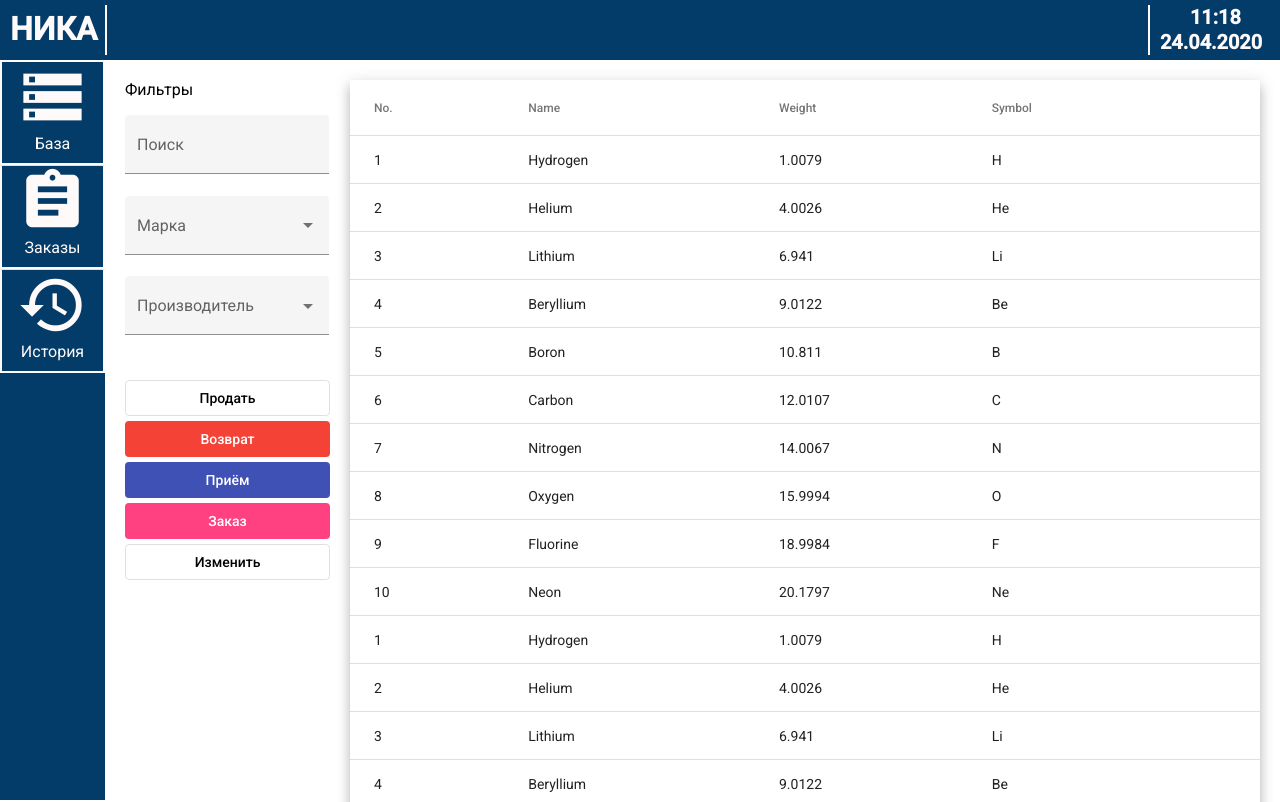
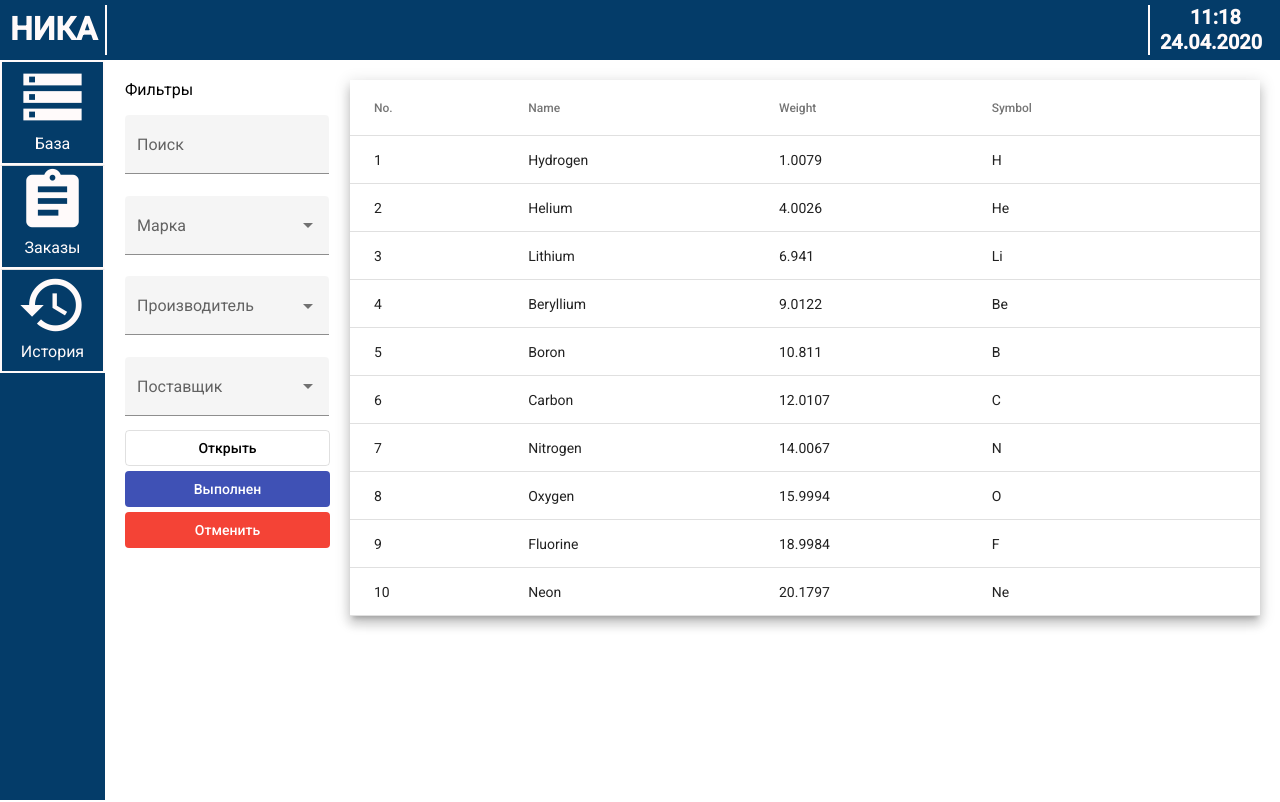
Before and after one commit to dementedmax/Nika, an Angular app in the folder nika-front/: page / in a window 1280 px wide. Shown: the top 802 px of the page. Built offline with nearby package versions, Linux system fonts and the light colour scheme.

Commit message:
Базовая вёрстка
Базовая вёрстка страницы заказов

```diff
--- a/nika-front/src/app/app.component.html
+++ b/nika-front/src/app/app.component.html
@@ -1,3 +1,3 @@
 <app-topbar></app-topbar>
 <app-navbar></app-navbar>
-<app-db-page></app-db-page>
+<app-order-page></app-order-page>
--- a/nika-front/src/app/app.module.ts
+++ b/nika-front/src/app/app.module.ts
@@ -17,13 +17,15 @@
 import { TopbarComponent } from './components/topbar/topbar.component';
 import { NavbarComponent } from './components/navbar/navbar.component';
 import { DbPageComponent } from './components/db-page/db-page.component';
+import { OrderPageComponent } from './components/order-page/order-page.component';
 
 @NgModule({
   declarations: [
     AppComponent,
     TopbarComponent,
     NavbarComponent,
-    DbPageComponent
+    DbPageComponent,
+    OrderPageComponent
   ],
   imports: [
     BrowserModule,
--- /dev/null
+++ b/nika-front/src/app/components/order-page/order-page.component.css
@@ -0,0 +1,32 @@
+.order-control-panel{
+    position: fixed;
+}
+
+.order-filter{
+    height: 350px;
+    width: 205px;
+    margin-top: 80px;
+    margin-left: 125px;
+}
+
+.order-control-buttons{
+    width: 205px;
+    margin-left: 125px;
+}
+
+.order-control-buttons button{
+    width: 100%;
+    margin-bottom: 5px;
+}
+
+.order-table{
+    position: absolute;
+    top: 80px;
+    left: 350px;
+    width: 100%;
+}
+
+.order-table-content{
+    width: calc(100% - 370px);
+}
+/*calc(100% - 370px)*/
--- /dev/null
+++ b/nika-front/src/app/components/order-page/order-page.component.html
@@ -0,0 +1,78 @@
+<div class="order-control-panel">
+    <div class="order-filter">
+        <p>Фильтры</p>
+        <mat-form-field appearance="fill">
+            <mat-label>Поиск</mat-label>
+            <input matInput>
+        </mat-form-field>
+        <mat-form-field appearance="fill">
+            <mat-label>Марка</mat-label>
+            <mat-select>
+                <mat-option value="option">BMW</mat-option>
+                <mat-option value="option">Toyota</mat-option>
+                <mat-option value="option">Mercedes</mat-option>
+                <mat-option value="option">Lada</mat-option>
+            </mat-select>
+        </mat-form-field>
+        <mat-form-field appearance="fill">
+            <mat-label>Производитель</mat-label>
+            <mat-select>
+                <mat-option value="option">Производитель 1</mat-option>
+                <mat-option value="option">Производитель 2</mat-option>
+                <mat-option value="option">Производитель 3</mat-option>
+                <mat-option value="option">Производитель 4</mat-option>
+            </mat-select>
+        </mat-form-field>
+        <mat-form-field appearance="fill">
+            <mat-label>Поставщик</mat-label>
+            <mat-select>
+                <mat-option value="option">Поставщик 1</mat-option>
+                <mat-option value="option">Поставщик 2</mat-option>
+                <mat-option value="option">Поставщик 3</mat-option>
+                <mat-option value="option">Поставщик 4</mat-option>
+            </mat-select>
+        </mat-form-field>
+    </div>
+
+    <div class="order-control-buttons">
+        <button mat-stroked-button>Открыть</button>
+        <button mat-flat-button color="primary">Выполнен</button>
+        <button mat-flat-button color="warn">Отменить</button>
+    </div>
+
+</div>
+
+<div class="order-table">
+    <table mat-table [dataSource]="dataSource" class="mat-elevation-z8 order-table-content">
+
+        <!--- Note that these columns can be defined in any order.
+              The actual rendered columns are set as a property on the row definition" -->
+
+        <!-- Position Column -->
+        <ng-container matColumnDef="position">
+            <th mat-header-cell *matHeaderCellDef> No. </th>
+            <td mat-cell *matCellDef="let element"> {{element.position}} </td>
+        </ng-container>
+
+        <!-- Name Column -->
+        <ng-container matColumnDef="name">
+            <th mat-header-cell *matHeaderCellDef> Name </th>
+            <td mat-cell *matCellDef="let element"> {{element.name}} </td>
+        </ng-container>
+
+        <!-- Weight Column -->
+        <ng-container matColumnDef="weight">
+            <th mat-header-cell *matHeaderCellDef> Weight </th>
+            <td mat-cell *matCellDef="let element"> {{element.weight}} </td>
+        </ng-container>
+
+        <!-- Symbol Column -->
+        <ng-container matColumnDef="symbol">
+            <th mat-header-cell *matHeaderCellDef> Symbol </th>
+            <td mat-cell *matCellDef="let element"> {{element.symbol}} </td>
+        </ng-container>
+
+        <tr mat-header-row *matHeaderRowDef="displayedColumns"></tr>
+        <tr mat-row *matRowDef="let row; columns: displayedColumns;"></tr>
+    </table>
+</div>
--- /dev/null
+++ b/nika-front/src/app/components/order-page/order-page.component.ts
@@ -0,0 +1,39 @@
+import { Component, OnInit } from '@angular/core';
+import {MatTableDataSource} from '@angular/material/table';
+
+export interface PeriodicElement {
+  name: string;
+  position: number;
+  weight: number;
+  symbol: string;
+}
+
+const ELEMENT_DATA: PeriodicElement[] = [
+  {position: 1, name: 'Hydrogen', weight: 1.0079, symbol: 'H'},
+  {position: 2, name: 'Helium', weight: 4.0026, symbol: 'He'},
+  {position: 3, name: 'Lithium', weight: 6.941, symbol: 'Li'},
+  {position: 4, name: 'Beryllium', weight: 9.0122, symbol: 'Be'},
+  {position: 5, name: 'Boron', weight: 10.811, symbol: 'B'},
+  {position: 6, name: 'Carbon', weight: 12.0107, symbol: 'C'},
+  {position: 7, name: 'Nitrogen', weight: 14.0067, symbol: 'N'},
+  {position: 8, name: 'Oxygen', weight: 15.9994, symbol: 'O'},
+  {position: 9, name: 'Fluorine', weight: 18.9984, symbol: 'F'},
+  {position: 10, name: 'Neon', weight: 20.1797, symbol: 'Ne'}
+];
+
+@Component({
+  selector: 'app-order-page',
+  templateUrl: './order-page.component.html',
+  styleUrls: ['./order-page.component.css']
+})
+export class OrderPageComponent implements OnInit {
+
+  constructor() { }
+
+  displayedColumns: string[] = ['position', 'name', 'weight', 'symbol'];
+  dataSource = new MatTableDataSource<PeriodicElement>(ELEMENT_DATA);
+
+  ngOnInit() {
+  }
+
+}
```
Also changed, not shown: 1 other file (tests, documents, lock files or other folders).
